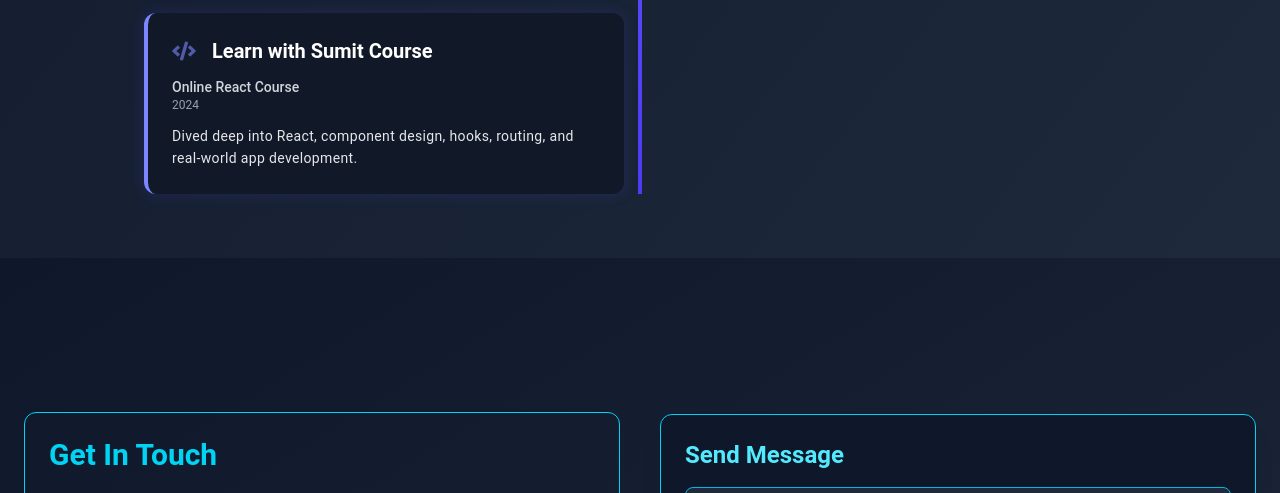
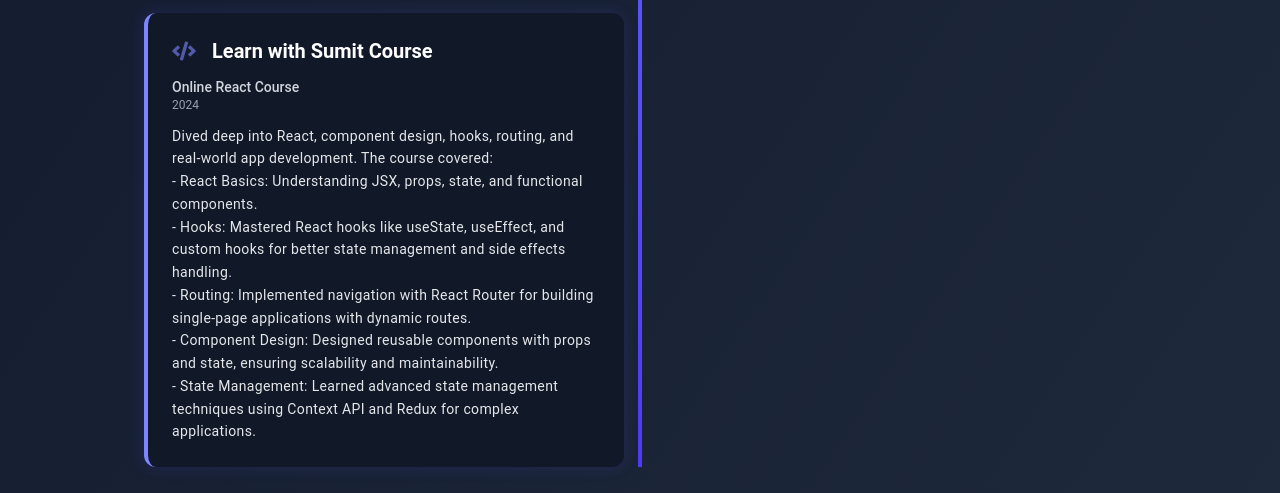
Before and after one commit to mehedihasanshohan/shohan-portfolio, a React (Vite) app: page / in a window 1280 px wide. Shown: the part 3740-4233 px from the top of the page. Built offline with nearby package versions, Linux system fonts and the light colour scheme.

Commit message:
add details on edu cards

```diff
--- a/src/components/Education/Education.jsx
+++ b/src/components/Education/Education.jsx
@@ -157,7 +157,12 @@ const educationData = [
     institute: "Online React Course",
     year: "2024",
     icon: <FaCode />,
-    desc: "Dived deep into React, component design, hooks, routing, and real-world app development.",
+    desc: `Dived deep into React, component design, hooks, routing, and real-world app development. The course covered:
+  - React Basics: Understanding JSX, props, state, and functional components.
+  - Hooks: Mastered React hooks like useState, useEffect, and custom hooks for better state management and side effects handling.
+  - Routing: Implemented navigation with React Router for building single-page applications with dynamic routes.
+  - Component Design: Designed reusable components with props and state, ensuring scalability and maintainability.
+  - State Management: Learned advanced state management techniques using Context API and Redux for complex applications.`,
   },
 ];
 
--- a/src/components/Skills/SkillsSection.jsx
+++ b/src/components/Skills/SkillsSection.jsx
@@ -222,6 +222,7 @@
 
 
 
+// 4cards skills section
 
 import { useEffect, useState } from "react";
 import Aos from "aos";
@@ -535,3 +536,4 @@ const SkillsSection = () => {
 };
 
 export default SkillsSection;
+// 4 acrds section final
```
